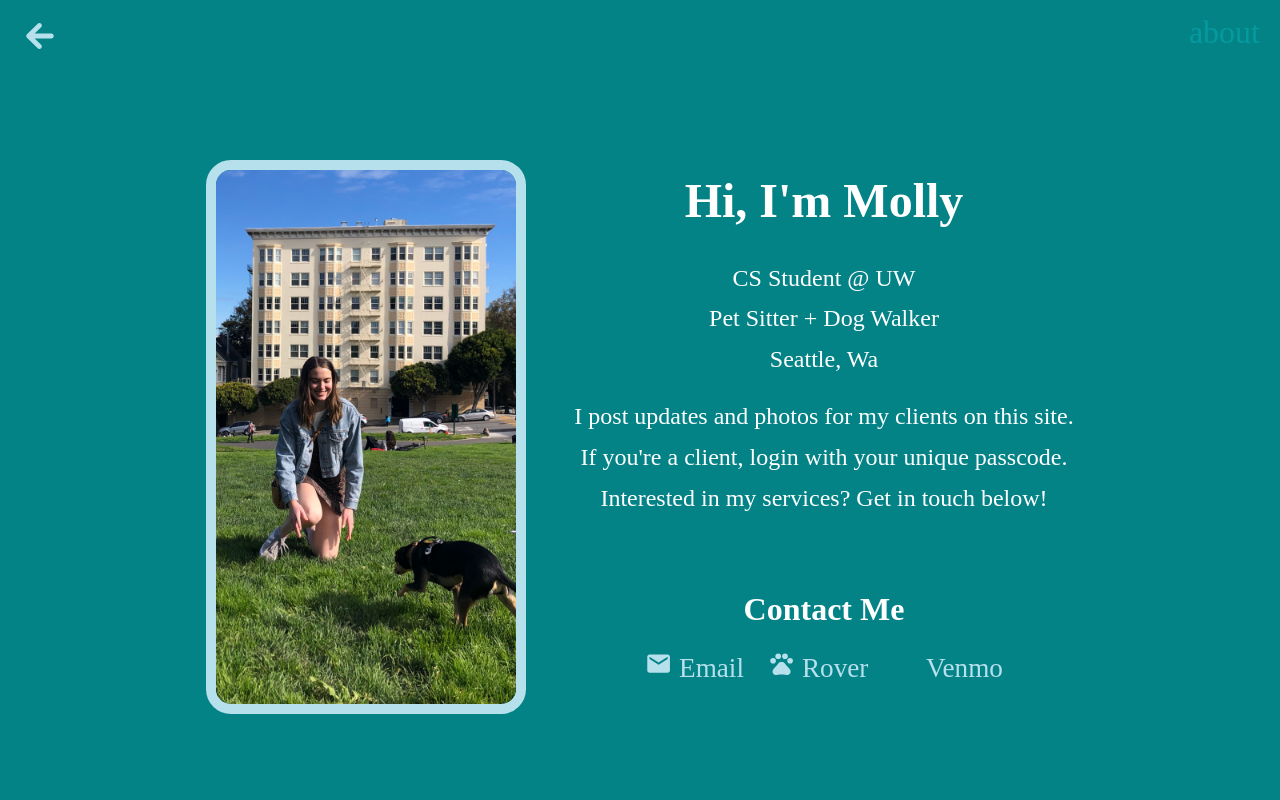
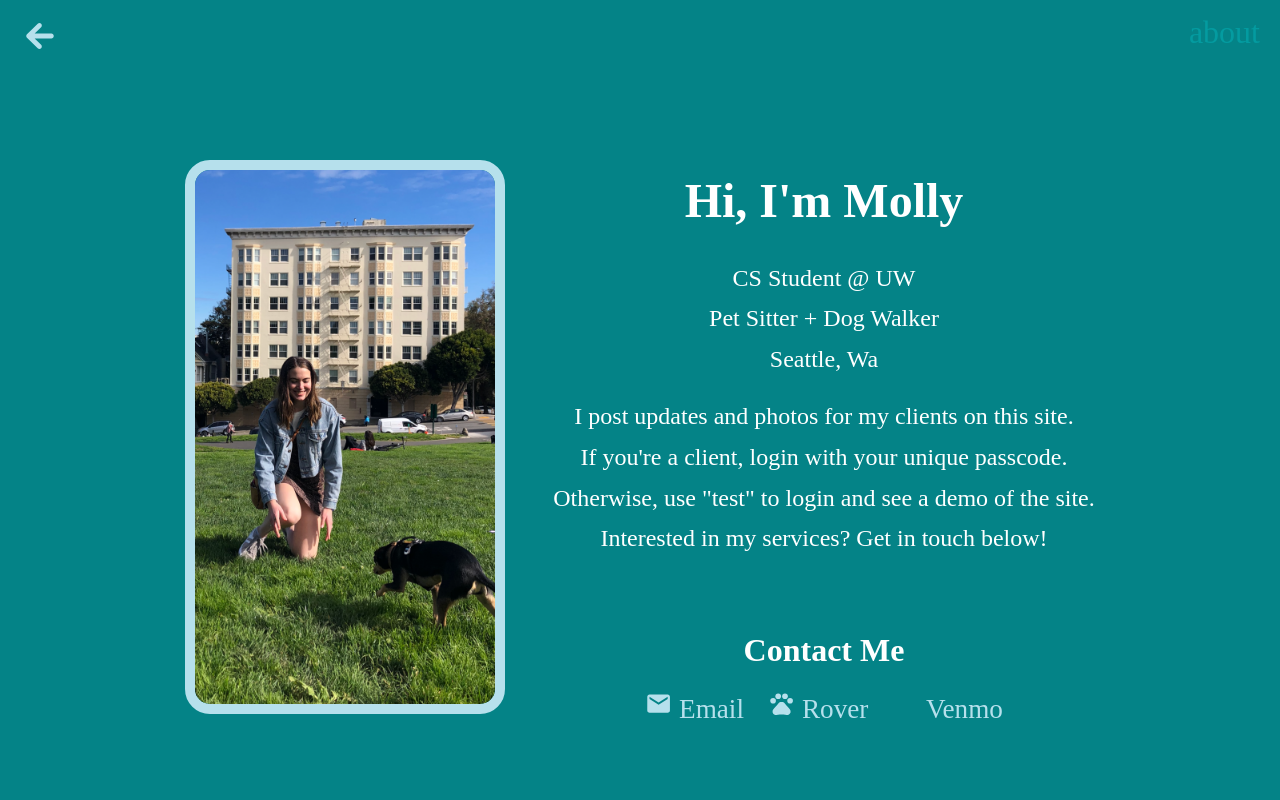
Before and after one commit to armstmol01/pp-project, a React (Create React App) app in the folder client/: page /about in a window 1280 px wide. Shown: the top 800 px of the page. Built offline with nearby package versions, Linux system fonts and the light colour scheme; some icons are missing; a web font is replaced by a local one.

Commit message:
added demo login

```diff
--- a/client/src/components/about/About.jsx
+++ b/client/src/components/about/About.jsx
@@ -20,6 +20,7 @@ const About = () => {
           <div className="description__container">
             <p>I post updates and photos for my clients on this site.</p>
             <p>If you're a client, login with your unique passcode.</p>
+            <p>Otherwise, use "test" to login and see a demo of the site.</p>
             <p>Interested in my services? Get in touch below!</p>
           </div>
           <div className='contact__container'>
```
